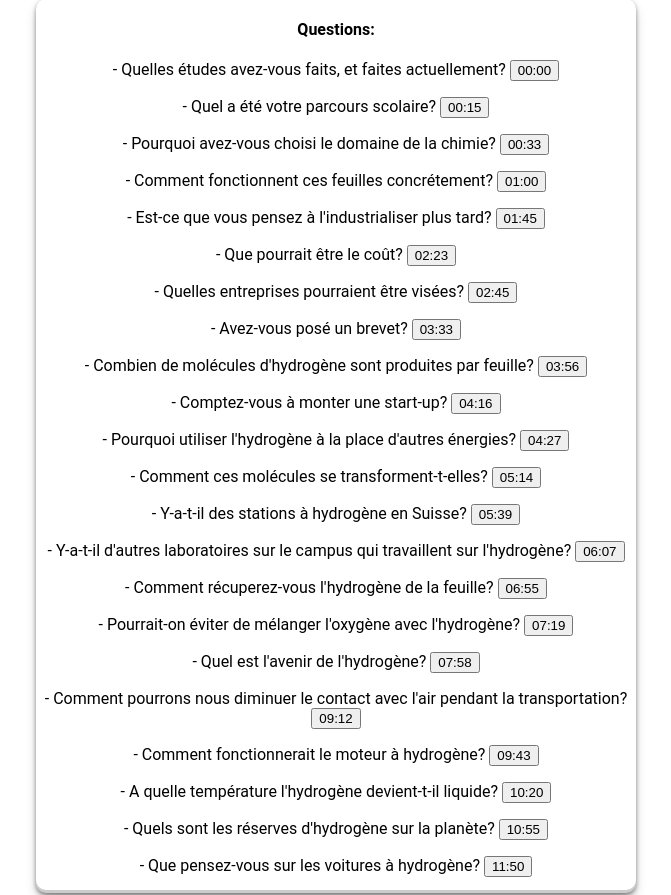
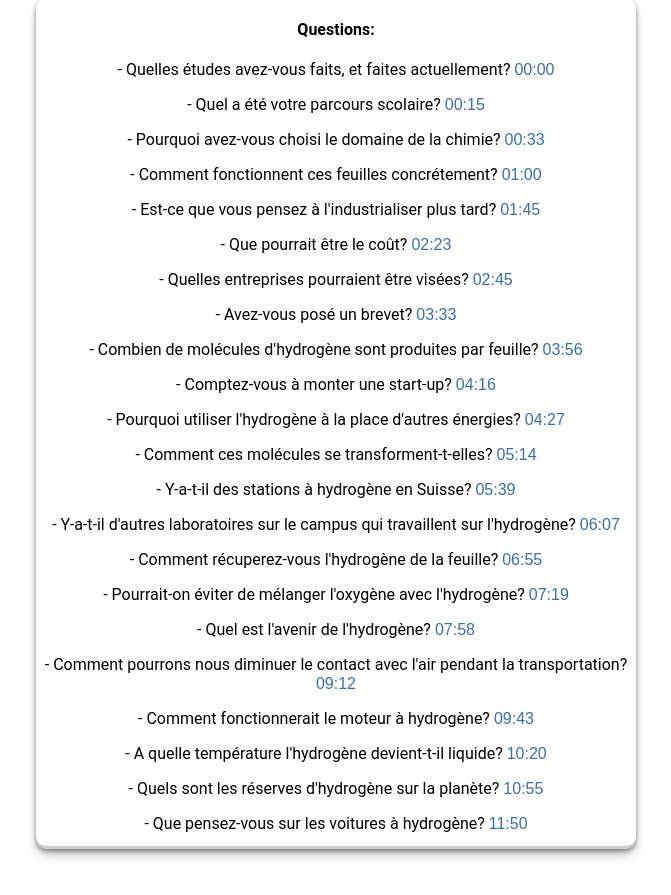
Before and after one commit to Imbwbl/first-lego-league-H1-website, a Svelte app: page / in a window 1280 px wide. Shown: the part 2969-3864 px from the top of the page, without its empty margins (304-975 px from the left). Built offline with nearby package versions, Linux system fonts and the light colour scheme.

Commit message:
fix buttons

```diff
--- a/src/App.svelte
+++ b/src/App.svelte
@@ -103,28 +103,28 @@
 
       <div class="">
         <h4>Questions:</h4>
-        <p>- Quelles études avez-vous faits, et faites actuellement? <button id="0" on:click={seconds}>00:00</button></p>
-        <p>- Quel a été votre parcours scolaire? <button id="15" on:click={seconds}>00:15</button></p>
-        <p>- Pourquoi avez-vous choisi le domaine de la chimie? <button id="33" on:click={seconds}>00:33</button></p>
-        <p>- Comment fonctionnent ces feuilles concrétement? <button id="60" on:click={seconds}>01:00</button></p>
-        <p>- Est-ce que vous pensez à l'industrialiser plus tard? <button id="105" on:click={seconds}>01:45</button></p>
-        <p>- Que pourrait être le coût? <button id="143" on:click={seconds}>02:23</button></p>
-        <p>- Quelles entreprises pourraient être visées? <button id="165" on:click={seconds}>02:45</button></p>
-        <p>- Avez-vous posé un brevet? <button id="213" on:click={seconds}>03:33</button></p>
-        <p>- Combien de molécules d'hydrogène sont produites par feuille? <button id="236" on:click={seconds}>03:56</button></p>
-        <p>- Comptez-vous à monter une start-up? <button id="256" on:click={seconds}>04:16</button></p>
-        <p>- Pourquoi utiliser l'hydrogène à la place d'autres énergies? <button id="267" on:click={seconds}>04:27</button></p>
-        <p>- Comment ces molécules se transforment-t-elles? <button id="314" on:click={seconds}>05:14</button></p>
-        <p>- Y-a-t-il des stations à hydrogène en Suisse? <button id="339" on:click={seconds}>05:39</button></p>
-        <p>- Y-a-t-il d'autres laboratoires sur le campus qui travaillent sur l'hydrogène? <button id="367" on:click={seconds}>06:07</button></p>
-        <p>- Comment récuperez-vous l'hydrogène de la feuille? <button id="415" on:click={seconds}>06:55</button></p>
-        <p>- Pourrait-on éviter de mélanger l'oxygène avec l'hydrogène? <button id="439" on:click={seconds}>07:19</button></p>
-        <p>- Quel est l'avenir de l'hydrogène? <button id="478" on:click={seconds}>07:58</button></p>
-        <p>- Comment pourrons nous diminuer le contact avec l'air pendant la transportation? <button id="552" on:click={seconds}>09:12</button></p>
-        <p>- Comment fonctionnerait le moteur à hydrogène? <button id="583" on:click={seconds}>09:43</button></p>
-        <p>- A quelle température l'hydrogène devient-t-il liquide? <button id="620" on:click={seconds}>10:20</button></p>
-        <p>- Quels sont les réserves d'hydrogène sur la planète? <button id="655" on:click={seconds}>10:55</button></p>
-        <p>- Que pensez-vous sur les voitures à hydrogène? <button id="710" on:click={seconds}>11:50</button></p>
+        <p>- Quelles études avez-vous faits, et faites actuellement? <a id="0" on:click={seconds}>00:00</a></p>
+        <p>- Quel a été votre parcours scolaire? <a id="15" on:click={seconds}>00:15</a></p>
+        <p>- Pourquoi avez-vous choisi le domaine de la chimie? <a id="33" on:click={seconds}>00:33</a></p>
+        <p>- Comment fonctionnent ces feuilles concrétement? <a id="60" on:click={seconds}>01:00</a></p>
+        <p>- Est-ce que vous pensez à l'industrialiser plus tard? <a id="105" on:click={seconds}>01:45</a></p>
+        <p>- Que pourrait être le coût? <a id="143" on:click={seconds}>02:23</a></p>
+        <p>- Quelles entreprises pourraient être visées? <a id="165" on:click={seconds}>02:45</a></p>
+        <p>- Avez-vous posé un brevet? <a id="213" on:click={seconds}>03:33</a></p>
+        <p>- Combien de molécules d'hydrogène sont produites par feuille? <a id="236" on:click={seconds}>03:56</a></p>
+        <p>- Comptez-vous à monter une start-up? <a id="256" on:click={seconds}>04:16</a></p>
+        <p>- Pourquoi utiliser l'hydrogène à la place d'autres énergies? <a id="267" on:click={seconds}>04:27</a></p>
+        <p>- Comment ces molécules se transforment-t-elles? <a id="314" on:click={seconds}>05:14</a></p>
+        <p>- Y-a-t-il des stations à hydrogène en Suisse? <a id="339" on:click={seconds}>05:39</a></p>
+        <p>- Y-a-t-il d'autres laboratoires sur le campus qui travaillent sur l'hydrogène? <a id="367" on:click={seconds}>06:07</a></p>
+        <p>- Comment récuperez-vous l'hydrogène de la feuille? <a id="415" on:click={seconds}>06:55</a></p>
+        <p>- Pourrait-on éviter de mélanger l'oxygène avec l'hydrogène? <a id="439" on:click={seconds}>07:19</a></p>
+        <p>- Quel est l'avenir de l'hydrogène? <a id="478" on:click={seconds}>07:58</a></p>
+        <p>- Comment pourrons nous diminuer le contact avec l'air pendant la transportation? <a id="552" on:click={seconds}>09:12</a></p>
+        <p>- Comment fonctionnerait le moteur à hydrogène? <a id="583" on:click={seconds}>09:43</a></p>
+        <p>- A quelle température l'hydrogène devient-t-il liquide? <a id="620" on:click={seconds}>10:20</a></p>
+        <p>- Quels sont les réserves d'hydrogène sur la planète? <a id="655" on:click={seconds}>10:55</a></p>
+        <p>- Que pensez-vous sur les voitures à hydrogène? <a id="710" on:click={seconds}>11:50</a></p>
 
       </div>
     </div>
@@ -144,9 +144,9 @@
 
       <div class="">
         <h4>Questions:</h4>
-        <p>- Comment fonctionne votre projet? <button id="1" on:click={seconds2}>00:00</button></p>
-        <p>- Que faites vous avec l'énergie produite? <button id="212" on:click={seconds2}>03:33</button></p>
-        <p>- Quelle est la quantité d'énergie produite et consommée?<button id="368" on:click={seconds2}>06:08</button></p>
+        <p>- Comment fonctionne votre projet? <a id="1" on:click={seconds2}>00:00</a></p>
+        <p>- Que faites vous avec l'énergie produite? <a id="212" on:click={seconds2}>03:33</a></p>
+        <p>- Quelle est la quantité d'énergie produite et consommée?<a id="368" on:click={seconds2}>06:08</a></p>
       </div>
     </div>
     <div class="card">
```
Also changed, not shown: 3 other files (tests, documents, lock files or other folders).
